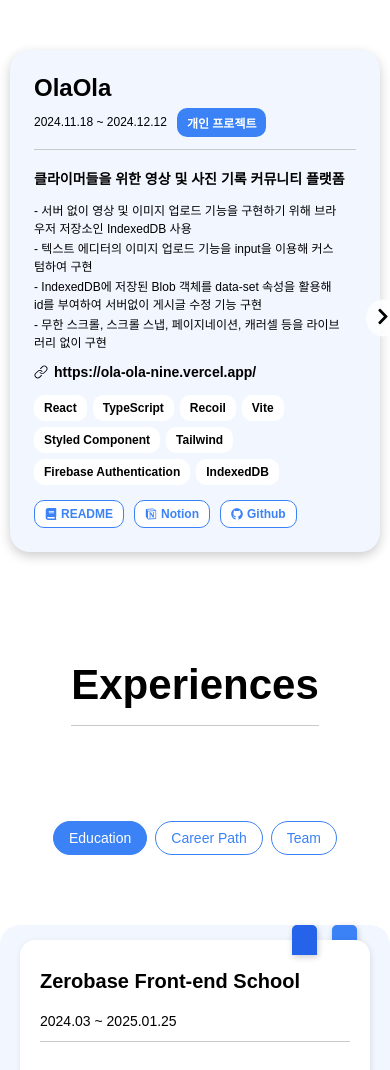
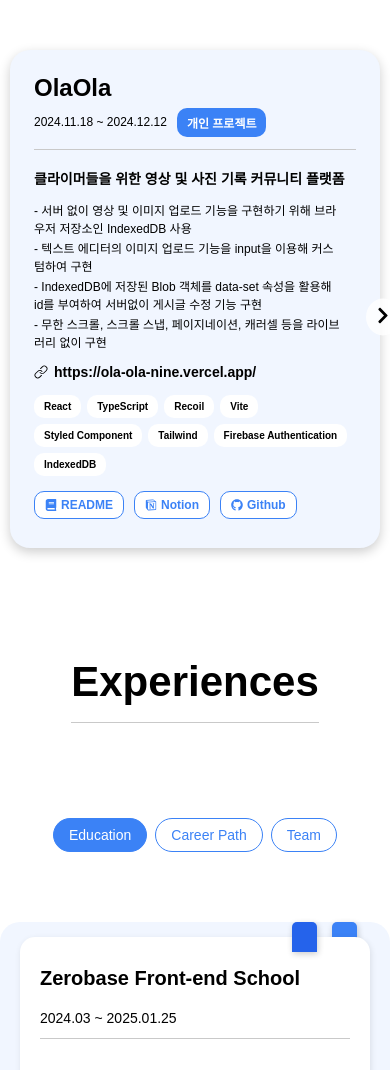
Before and after one commit to wlals4264/bluemin-portfolio, a Next.js app: page / in a window 390 px wide. Shown: the part 2014-3084 px from the top of the page. Built offline with nearby package versions, Linux system fonts and the light colour scheme; a web font is replaced by a local one.

Commit message:
Design: 중형 모니터 반응형 추가

```diff
--- a/src/components/Projects.tsx
+++ b/src/components/Projects.tsx
@@ -21,7 +21,8 @@ const Projects = forwardRef<HTMLDivElement>((_, ref) => {
   const [swiperInstance, setSwiperInstance] = useState<SwiperType | null>(null);
   const [currentIndex, setCurrentIndex] = useState<number>(0);
   const [selectedCardIndex, setSelectedCardIndex] = useState<number>(0);
-  const [filteredProjects, setFilteredProjects] = useState<ProjectCardData[]>(projects);
+  const [filteredProjects, setFilteredProjects] =
+    useState<ProjectCardData[]>(projects);
 
   const handleClickProjectCard = (index: number) => {
     setSelectedCardIndex(index);
@@ -63,11 +64,17 @@ const Projects = forwardRef<HTMLDivElement>((_, ref) => {
     <div ref={ref} className="projects-container">
       <InfoHeader title="Projects" className="projects-header" />
 
-      <FilteringButton setFilteredProjects={setFilteredProjects} projects={projects} />
+      <FilteringButton
+        setFilteredProjects={setFilteredProjects}
+        projects={projects}
+      />
 
       <div className="projects-carousel-wrapper">
         {currentIndex > 0 && (
-          <button className="nav-button prev-button" onClick={() => swiperInstance?.slidePrev()}>
+          <button
+            className="nav-button prev-button"
+            onClick={() => swiperInstance?.slidePrev()}
+          >
             <FaChevronLeft />
           </button>
         )}
@@ -88,7 +95,13 @@ const Projects = forwardRef<HTMLDivElement>((_, ref) => {
               spaceBetween: 20,
               slidesPerGroup: 2,
             },
-          }}>
+            1440: {
+              slidesPerView: 2,
+              spaceBetween: 30,
+              slidesPerGroup: 2,
+            },
+          }}
+        >
           {filteredProjects.map((project, index) => (
             <SwiperSlide key={index} className="swiper-slide">
               <ProjectCard
@@ -127,15 +140,22 @@ const Projects = forwardRef<HTMLDivElement>((_, ref) => {
           )}
         </Swiper>
 
-        {swiperInstance && currentIndex + slidesPerView < filteredProjects.length && (
-          <button className="nav-button next-button" onClick={() => swiperInstance.slideNext()}>
-            <FaChevronRight />
-          </button>
-        )}
+        {swiperInstance &&
+          currentIndex + slidesPerView < filteredProjects.length && (
+            <button
+              className="nav-button next-button"
+              onClick={() => swiperInstance.slideNext()}
+            >
+              <FaChevronRight />
+            </button>
+          )}
       </div>
 
       {isProjectCardClicked && (
-        <ReadMe setIsProjectCardClicked={setIsProjectCardClicked} project={filteredProjects[selectedCardIndex]} />
+        <ReadMe
+          setIsProjectCardClicked={setIsProjectCardClicked}
+          project={filteredProjects[selectedCardIndex]}
+        />
       )}
     </div>
   );
--- a/src/styles/Home.scss
+++ b/src/styles/Home.scss
@@ -1,8 +1,15 @@
 .home-wrapper {
-  width: 80vw;
+  width: 70vw;
   margin: auto;
   min-height: 100vh;
   padding-bottom: 30px;
+}
+
+// 중형 모니터(1080px ~ 1439px)
+@media (max-width: 1439px) {
+  .home-wrapper {
+    width: 80vw;
+  }
 }
 
 // 노트북 (769px ~ 1024px)
--- a/src/styles/components/Header.scss
+++ b/src/styles/components/Header.scss
@@ -14,7 +14,7 @@
   box-shadow: 0px 4px 8px 0px rgba(0, 0, 0, 0.04);
 
   .header-container {
-    width: 80%;
+    width: 70%;
     display: flex;
     justify-content: space-between;
     align-items: center;
@@ -31,6 +31,15 @@
         color: #3b82f6;
         transition: color 0.3s ease;
       }
+    }
+  }
+}
+
+// 중형 모니터(1080px ~ 1439px)
+@media (max-width: 1439px) {
+  .header-wrapper {
+    .header-container {
+      width: 80%;
     }
   }
 }
--- a/src/styles/components/ProjectCard.scss
+++ b/src/styles/components/ProjectCard.scss
@@ -25,7 +25,7 @@
   border-radius: 20px;
   padding: 24px 24px;
   box-shadow: 0 4px 12px rgba(0, 0, 0, 0.2);
-  min-height: 430px;
+  min-height: 480px;
   margin: 10px;
 
   font-family: var(--font-nanum-gothic-coding);
@@ -127,6 +127,23 @@
   }
 }
 
+// 중형 모니터(1080px ~ 1439px)
+@media (max-width: 1439px) {
+  .project-card-item-container {
+    min-height: 530px;
+
+    .project-card-link-container {
+      font-size: 12px;
+    }
+
+    .project-card-skills-container {
+      span {
+        font-size: 14px;
+      }
+    }
+  }
+}
+
 // 노트북 (769px ~ 1024px)
 @media (max-width: 1024px) {
   .project-card-item-container {
@@ -138,7 +155,7 @@
 
     .project-card-skills-container {
       span {
-        font-size: 12px;
+        font-size: 10px;
       }
     }
   }
```
Also changed, not shown: 1 other file (tests, documents, lock files or other folders).
